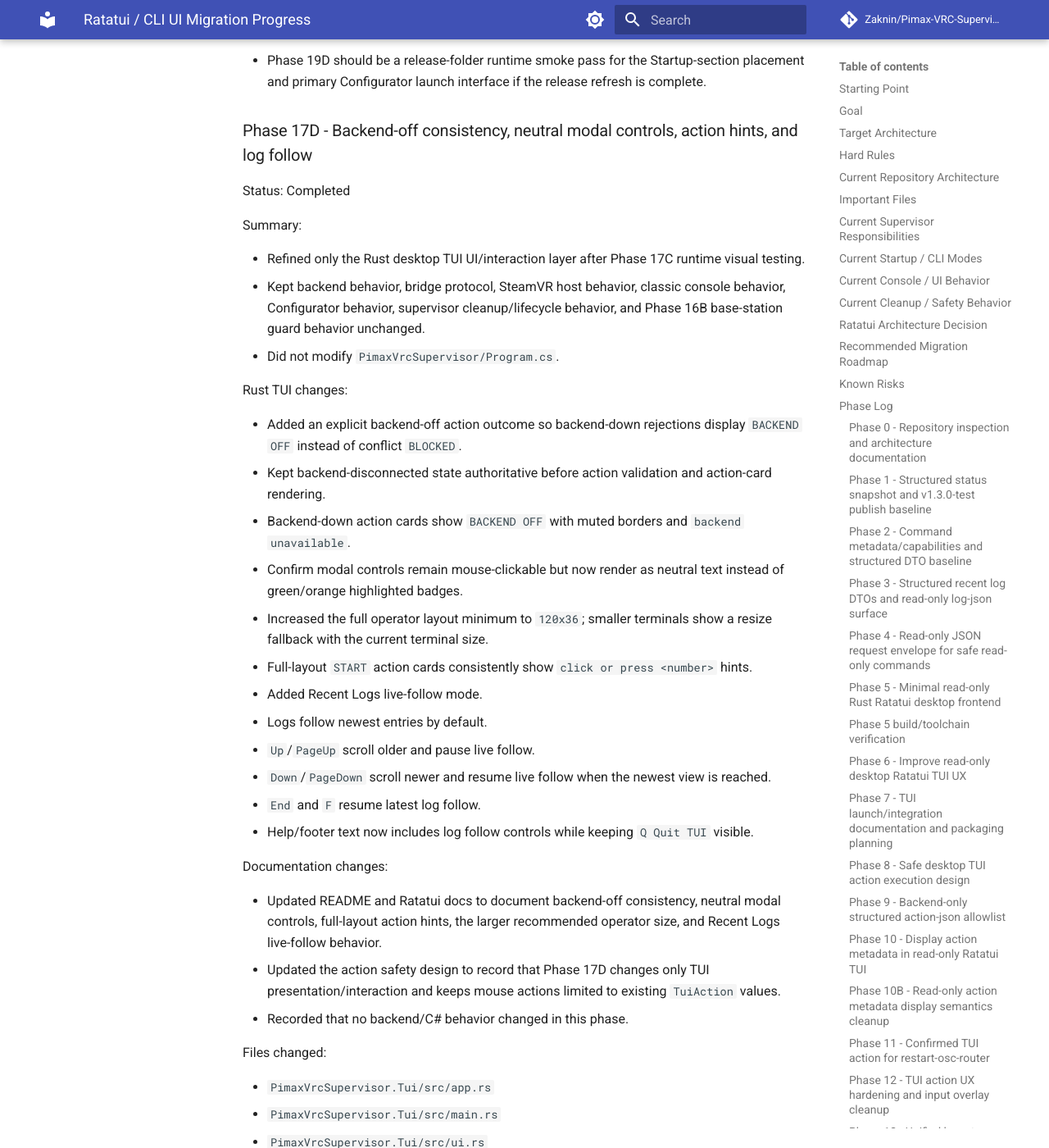
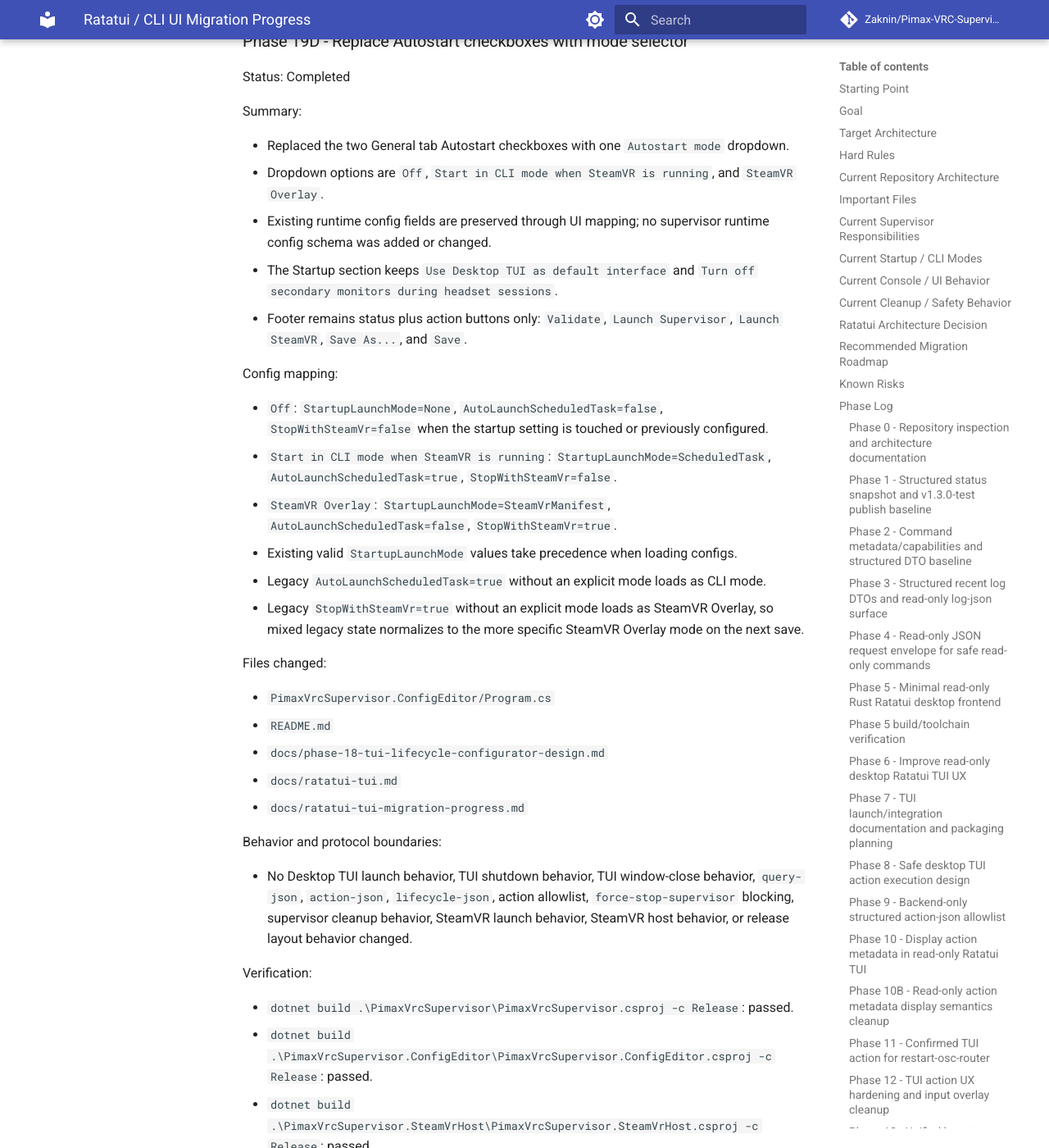
Before and after one commit to Zaknin/Pimax-VRC-Supervisor, an MkDocs documentation site: the page built from docs/ratatui-tui-migration-progress.md, in a window 1280 px wide and 1400 px high, scrolled down 69178 px. Shown: the whole window at 82% size. Built offline with MkDocs 1.6.1 and Material for MkDocs 9.7.7, drawn with Linux system fonts in a browser that asks for light colours; comment, search, counter and statistics services are not loaded; some of the changed text lies outside the part shown.

Commit message:
Phase 19D: replace autostart checkboxes with mode selector

```diff
--- a/docs/ratatui-tui-migration-progress.md
+++ b/docs/ratatui-tui-migration-progress.md
@@ -2015,9 +2015,53 @@ Verification:
 - Release-folder refresh: complete. All three C# projects published to `release\PimaxVrcSupervisor-v1.3.0-test`, and `PimaxVrcSupervisorTui.exe` was copied into the same folder.
 - Runtime smoke: not performed during implementation because it requires an interactive release-folder Configurator/TUI session and can enter supervisor lifecycle flows.
 
+### Phase 19D - Replace Autostart checkboxes with mode selector
+
+Status: Completed
+
+Summary:
+
+- Replaced the two General tab Autostart checkboxes with one `Autostart mode` dropdown.
+- Dropdown options are `Off`, `Start in CLI mode when SteamVR is running`, and `SteamVR Overlay`.
+- Existing runtime config fields are preserved through UI mapping; no supervisor runtime config schema was added or changed.
+- The Startup section keeps `Use Desktop TUI as default interface` and `Turn off secondary monitors during headset sessions`.
+- Footer remains status plus action buttons only: `Validate`, `Launch Supervisor`, `Launch SteamVR`, `Save As...`, and `Save`.
+
+Config mapping:
+
+- `Off`: `StartupLaunchMode=None`, `AutoLaunchScheduledTask=false`, `StopWithSteamVr=false` when the startup setting is touched or previously configured.
+- `Start in CLI mode when SteamVR is running`: `StartupLaunchMode=ScheduledTask`, `AutoLaunchScheduledTask=true`, `StopWithSteamVr=false`.
+- `SteamVR Overlay`: `StartupLaunchMode=SteamVrManifest`, `AutoLaunchScheduledTask=false`, `StopWithSteamVr=true`.
+- Existing valid `StartupLaunchMode` values take precedence when loading configs.
+- Legacy `AutoLaunchScheduledTask=true` without an explicit mode loads as CLI mode.
+- Legacy `StopWithSteamVr=true` without an explicit mode loads as SteamVR Overlay, so mixed legacy state normalizes to the more specific SteamVR Overlay mode on the next save.
+
+Files changed:
+
+- `PimaxVrcSupervisor.ConfigEditor/Program.cs`
+- `README.md`
+- `docs/phase-18-tui-lifecycle-configurator-design.md`
+- `docs/ratatui-tui.md`
+- `docs/ratatui-tui-migration-progress.md`
+
+Behavior and protocol boundaries:
+
+- No Desktop TUI launch behavior, TUI shutdown behavior, TUI window-close behavior, `query-json`, `action-json`, `lifecycle-json`, action allowlist, `force-stop-supervisor` blocking, supervisor cleanup behavior, SteamVR launch behavior, SteamVR host behavior, or release layout behavior changed.
+
+Verification:
+
+- `dotnet build .\PimaxVrcSupervisor\PimaxVrcSupervisor.csproj -c Release`: passed.
+- `dotnet build .\PimaxVrcSupervisor.ConfigEditor\PimaxVrcSupervisor.ConfigEditor.csproj -c Release`: passed.
+- `dotnet build .\PimaxVrcSupervisor.SteamVrHost\PimaxVrcSupervisor.SteamVrHost.csproj -c Release`: passed.
+- `cargo fmt --manifest-path .\PimaxVrcSupervisor.Tui\Cargo.toml`: passed.
+- `cargo build --manifest-path .\PimaxVrcSupervisor.Tui\Cargo.toml`: passed.
+- `cargo build --manifest-path .\PimaxVrcSupervisor.Tui\Cargo.toml --release`: passed.
+- Release-folder refresh: complete. All three C# projects published to `release\PimaxVrcSupervisor-v1.3.0-test`, and `PimaxVrcSupervisorTui.exe` was copied into the same folder.
+- Runtime smoke: not performed during implementation because it requires an interactive release-folder Configurator/TUI session and can enter supervisor lifecycle flows.
+
 Next direction:
 
-- Phase 19D should be a release-folder runtime smoke pass for the Startup-section placement and primary Configurator launch interface if the release refresh is complete.
+- Phase 19E should be a release-folder runtime smoke pass for the Autostart dropdown and primary Configurator launch interface if the release refresh is complete.
 
 ### Phase 17D - Backend-off consistency, neutral modal controls, action hints, and log follow
 
```
Also changed, not shown: README.md (+5 -1 lines), docs/phase-18-tui-lifecycle-configurator-design.md (+8 -0 lines), docs/ratatui-tui.md (+2 -0 lines), 1 other file.
